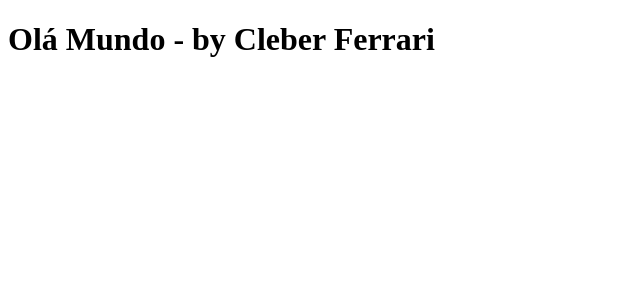
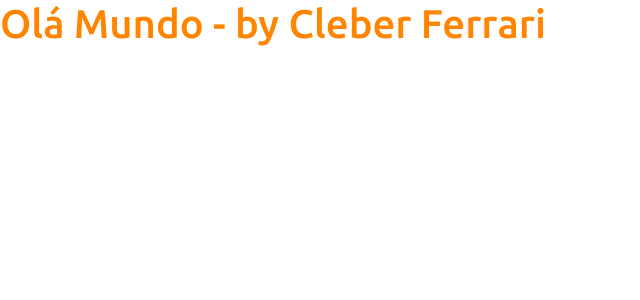
Before and after one commit to cleberferrari/SemanaSpringReactSDS5.0, a React (Create React App) app in the folder frontend/: page / in a window 1280 px wide. Shown: the top 300 px of the page, without its empty margins (0-640 px from the left). Built offline with nearby package versions, Linux system fonts and the light colour scheme.

Commit message:
Bootstrap

```diff
--- a/frontend/package.json
+++ b/frontend/package.json
@@ -3,13 +3,15 @@
   "version": "0.1.0",
   "private": true,
   "dependencies": {
+    "@popperjs/core": "^2.10.2",
     "@testing-library/jest-dom": "^5.11.4",
     "@testing-library/react": "^11.1.0",
-    "@testing-library/user-event": "^12.1.10",
+    "@testing-library/user-event": "12.8.3",
     "@types/jest": "^26.0.15",
     "@types/node": "^12.0.0",
     "@types/react": "^17.0.0",
     "@types/react-dom": "^17.0.0",
+    "bootstrap": "^5.1.3",
     "react": "^17.0.2",
     "react-dom": "^17.0.2",
     "react-scripts": "4.0.3",
--- a/frontend/src/App.tsx
+++ b/frontend/src/App.tsx
@@ -2,7 +2,7 @@
 function App() {
   return (
     <div >
-      <h1>Olá Mundo - by Cleber Ferrari</h1>
+      <h1 className="text-primary">Olá Mundo - by Cleber Ferrari</h1>
     </div>
   );
 }
--- /dev/null
+++ b/frontend/src/assets/css/styles.css
@@ -0,0 +1,32 @@
+@import url('https://fonts.googleapis.com/css2?family=Ubuntu:wght@300;400;500;700&display=swap');
+:root {
+    --color-primary: #FF8400;
+}
+
+html, body {
+    height: 100%;
+    font-family: "Ubuntu", sans-serif;
+}
+
+#root {
+    display: flex;
+    flex-direction: column;
+    height: 100%;
+}
+
+.content {
+    flex: 1 0 auto;
+}
+
+.footer {
+    flex-shrink: 0;
+    text-align: center;
+}
+
+.bg-primary {
+    background-color: var(--color-primary) !important;
+}
+
+.text-primary {
+    color: var(--color-primary) !important;
+}
--- a/frontend/src/index.tsx
+++ b/frontend/src/index.tsx
@@ -1,6 +1,8 @@
 import React from 'react';
 import ReactDOM from 'react-dom';
 import App from './App';
+import 'bootstrap/dist/css/bootstrap.css';
+import 'assets/css/styles.css';
 
 ReactDOM.render(
   <React.StrictMode>
```
Also changed, not shown: 1 other file (tests, documents, lock files or other folders).
